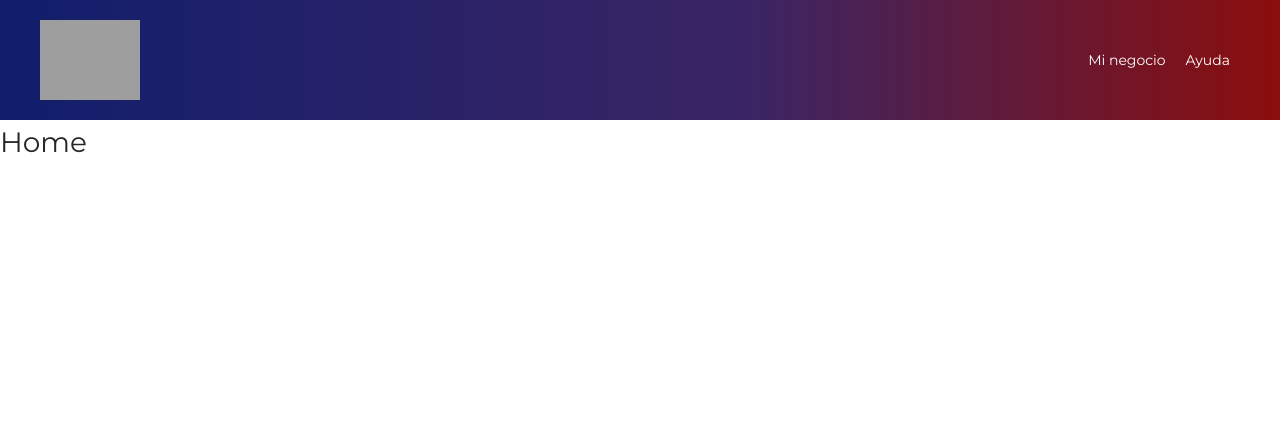
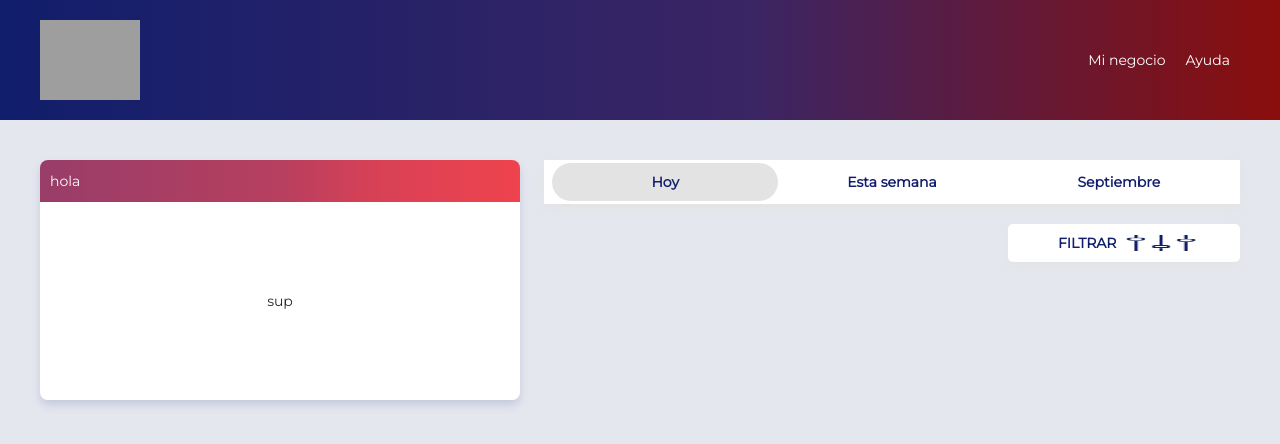
Before and after one commit to Enkdress/bold_ui, a Next.js app: page / in a window 1280 px wide. Shown: the top 444 px of the page. Built offline with nearby package versions, Linux system fonts and the light colour scheme; grey boxes are pictures that could not be loaded.

Commit message:
Implemented some componenets

```diff
--- /dev/null
+++ b/assets/card.module.scss
@@ -0,0 +1,38 @@
+@import "assets/variables.scss";
+$gradientLight: linear-gradient(90deg, rgba(152,61,105,1) 0%, rgba(183,63,95,1) 50%, rgba(217,65,85,1) 71%, rgba(239,67,78,1) 100%);
+$gradientDark: linear-gradient(90deg, rgba(17,30,108,1) 0%, rgba(59,37,100,1) 59%, darken(rgba(239,67,64,1), 30) 100%);
+
+.card {
+  border-radius: 8px;
+  display: flex;
+  flex-direction: column;
+  box-shadow: 0 5px 8px 0 darken($background, 10);
+  max-height: 240px;
+}
+
+.titleDark, .titleLight {
+  color: white;
+  padding: 10px;
+  border-radius: 8px 8px 0 0;
+}
+
+.titleLight {
+  background: darken($red, 20);
+  background: $gradientLight;
+}
+
+.titleDark {
+  background: darken($blue, 20);
+  background: $gradientDark;
+}
+
+.content {
+  padding: 10px;
+  display: flex;
+  flex-direction: column;
+  align-items: center;
+  justify-content: center;
+  background: white;
+  border-radius: 0 0 8px 8px;
+  height: 100%;
+}
--- a/assets/header.module.scss
+++ b/assets/header.module.scss
@@ -1,7 +1,7 @@
 @import "assets/variables.scss";
 
 .header {
-  background: rgb(17,30,108);
+  background: $blue;
   background: linear-gradient(90deg, rgba(17,30,108,1) 0%, rgba(59,37,100,1) 59%, darken(rgba(239,67,64,1), 30) 100%);
   padding: 20px 40px;
 
--- /dev/null
+++ b/assets/sales.module.scss
@@ -0,0 +1,149 @@
+@import "assets/variables.scss";
+
+.container__resume {
+  display: flex;
+  justify-content: space-between;
+
+  & .filters {
+    width: 58%;
+    margin-left: 20px;
+  }
+}
+
+.container__timefilter {
+  display: flex;
+  justify-content: space-between;
+  background: white;
+  padding: 3px 8px;
+  user-select: none;
+  box-shadow: 0 4px 10px 0 lighten($lightGray, 30);
+
+  & input {
+    display: none;
+  }
+
+  & label {
+    color: $blue;
+    font-weight: bold;
+    border-radius: 5em;
+    padding: 8px;
+    width: 33.3%;
+    text-align: center;
+
+      &:hover {
+        cursor: pointer;
+      }
+  }
+
+  & label:hover, & input[type="radio"]:checked + label{
+    background: lighten($lightGray, 30);
+  }
+}
+
+.container__extrafilter {
+  display: flex;
+  justify-content: flex-end;
+  width: 100%;
+  height: 200px;
+  user-select: none;
+  margin-top: 20px;
+  position:relative;
+
+  & .filterButton {
+    width: 33.3%;
+    & button {
+      display: flex;
+      align-items: center;
+      justify-content: space-around;
+      color: $blue;
+      background: white;
+      font-weight: bold;
+      border-radius: 5px;
+      padding: 8px 3em;
+      box-shadow: 0 4px 10px 0 lighten($lightGray, 30);
+      outline: none;
+      border: none;
+      width: 100%;
+      text-align: center;
+
+        &:hover {
+          cursor: pointer;
+          background: darken(white, 5);
+        }
+
+        & span {
+          flex: 1;
+        }
+    }
+  }
+
+  & .selectFilter {
+    color: $blue;
+    background: white;
+    padding: 0 10px;
+    border-radius: 5px;
+    position: absolute;
+    width: 40%;
+
+    & .heading {
+      display: flex;
+      justify-content: space-between;
+      align-items: center;
+      align-items: center;
+      padding: 8px 0;
+      text-align: center;
+
+      & h4 {
+        color: $blue;
+        flex: 2;
+        margin: 0;
+      }
+
+      & button {
+        flex: .1;
+        font-size: 12px;
+        background: none;
+        outline: none;
+        border: none;
+
+        &:hover {
+          cursor: pointer;
+          background: darken(white, 5);
+        }
+      }
+    }
+
+    & form {
+      display: flex;
+      flex-direction: column;
+      padding-bottom: 10px;
+
+      & p {
+        display: flex;
+        align-items: center;
+        font-weight: bold;
+
+        & label {
+          margin-left: 5px;
+        }
+      }
+
+      & button {
+        align-self: center;
+        border-radius: 80px;
+        background: $red;
+        outline: none;
+        border: none;
+        color: white;
+        font-weight: bold;
+        width: 60%;
+        padding: 5px 0;
+
+        &:hover {
+          background: lighten($red, 10);
+          cursor: pointer;
+        }
+      }
+    }
+  }
+}
--- /dev/null
+++ b/components/Sales/salesFilters.js
@@ -0,0 +1,60 @@
+import styles from "assets/sales.module.scss";
+import { useState, useEffect } from "react";
+import Image from "next/image";
+
+export function TimeFilters() {
+  return (
+    <div className={styles.container__timefilter}>
+      <input type="radio" id="today" name="filter" defaultChecked />
+      <label htmlFor="today">Hoy</label>
+      <input type="radio" id="week" name="filter" />
+      <label htmlFor="week">Esta semana</label>
+      <input type="radio" id="month" name="filter" />
+      <label htmlFor="month">Septiembre</label>
+    </div>
+  );
+}
+
+export function ExtraFilters() {
+  const [isShowingFilters, setIsShowingFilters] = useState(false);
+
+  const handleExpand = () => {
+    setIsShowingFilters(!isShowingFilters);
+  };
+
+  return (
+    <div className={styles.container__extrafilter}>
+      {!isShowingFilters && (
+        <div className={styles.filterButton}>
+          <button onClick={handleExpand}>
+            <span>FILTRAR</span>
+            <Image src="/img/adjust.png" alt="icon" width={18} height={18} />
+          </button>
+        </div>
+      )}
+      {isShowingFilters && (
+        <div className={styles.selectFilter}>
+          <div className={styles.heading}>
+            <h4>FILTRAR</h4>
+            <button onClick={handleExpand}>X</button>
+          </div>
+          <form>
+            <p>
+              <input type="checkbox" id="datafono" value="datafono" />
+              <label htmlFor="datafono">Cobro con datafono</label>
+            </p>
+            <p>
+              <input type="checkbox" id="link" value="link" />
+              <label htmlFor="link">Cobro con link de pago</label>
+            </p>
+            <p>
+              <input type="checkbox" id="all" value="all" />
+              <label htmlFor="all">Ver todos</label>
+            </p>
+            <button>Aplicar</button>
+          </form>
+        </div>
+      )}
+    </div>
+  );
+}
--- /dev/null
+++ b/components/Sales/salesResume.js
@@ -0,0 +1,17 @@
+import styles from "assets/sales.module.scss";
+import { TimeFilters, ExtraFilters } from "components/Sales/salesFilters";
+import Card from "components/card";
+
+function SalesResume() {
+  return (
+    <section className={styles.container__resume}>
+      <Card title={"hola"} content={"sup"} width="40%" />
+      <div className={styles.filters}>
+        <TimeFilters />
+        <ExtraFilters />
+      </div>
+    </section>
+  );
+}
+
+export default SalesResume;
--- /dev/null
+++ b/components/card.js
@@ -0,0 +1,14 @@
+import styles from "assets/card.module.scss";
+
+function Card({ title, content, isDark = false, width = "100%" }) {
+  return (
+    <div className={styles.card} style={{ width }}>
+      <div className={isDark ? styles.titleDark : styles.titleLight}>
+        {title}
+      </div>
+      <div className={styles.content}>{content}</div>
+    </div>
+  );
+}
+
+export default Card;
--- a/package.json
+++ b/package.json
@@ -19,6 +19,7 @@
   "homepage": "https://github.com/Enkdress/bold_ui#readme",
   "dependencies": {
     "antd": "^4.15.5",
+    "date-fns": "^2.21.3",
     "next": "^10.2.0",
     "react": "^17.0.2",
     "react-dom": "^17.0.2"
--- a/pages/_app.js
+++ b/pages/_app.js
@@ -1,6 +1,8 @@
 import "antd/dist/antd.css";
 import "assets/fonts.scss";
 import "assets/variables.scss";
+import "assets/globals.scss";
+
 
 import Layout from "components/layout";
 
--- a/pages/index.js
+++ b/pages/index.js
@@ -1,7 +1,7 @@
+import SalesResume from "components/Sales/salesResume";
+
 function Home() {
-  return (
-    <h1>Home</h1>
-  )
+  return <SalesResume />;
 }
 
 export default Home;
```
Also changed, not shown: components/helpers/formatDates.js (added, +16 -0 lines), components/Sales/salesList.js (added), public/img/adjust.png (added), 1 other file (tests, documents, lock files or other folders).
